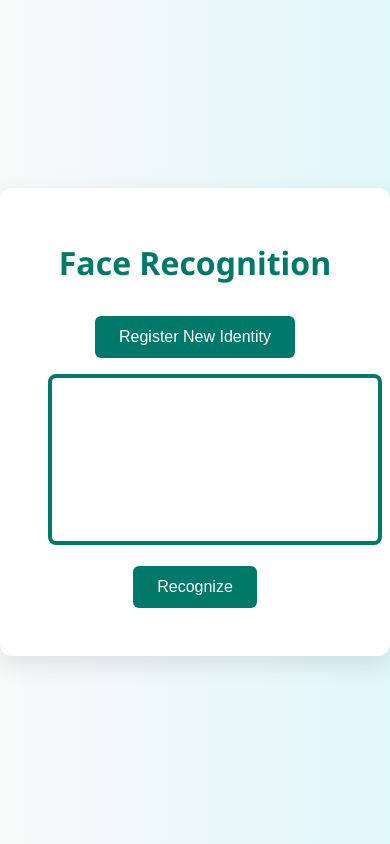
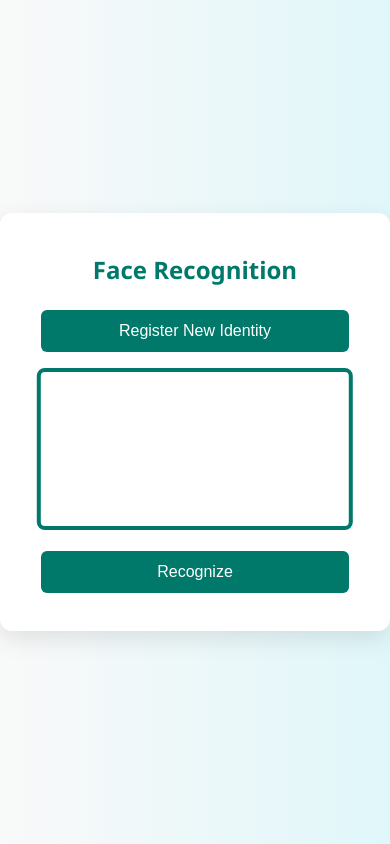
Before and after one commit to luongkhang04/face-recognition-app, a Flask app: page / in a window 390 px wide. Run offline with Flask 3, Linux system fonts and the light colour scheme.

Commit message:
update interface for mobile

```diff
--- a/static/style.css
+++ b/static/style.css
@@ -29,7 +29,7 @@ video {
   max-width: 640px;
   border: 4px solid #00796b;
   border-radius: 8px;
-  margin: 1em;
+  margin: 1em 0;
 }
 
 input[type="text"] {
@@ -61,3 +61,33 @@ p#result {
   font-weight: bold;
   color: #333;
 }
+
+@media (max-width: 768px) {
+  .container {
+    padding: 1.5em;
+  }
+
+  h1 {
+    font-size: 1.5em;
+  }
+
+  video {
+    width: 90%;
+    height: auto;
+  }
+
+  input[type="text"] {
+    width: 90%;
+    font-size: 16px;
+  }
+
+  button {
+    width: 90%;
+    font-size: 16px;
+    padding: 12px;
+  }
+
+  p#result {
+    font-size: 14px;
+  }
+}
--- a/templates/index.html
+++ b/templates/index.html
@@ -3,6 +3,7 @@
 <head>
   <meta charset="UTF-8">
   <title>Face Recognition</title>
+  <meta name="viewport" content="width=device-width, initial-scale=1.0">
   <link rel="stylesheet" href="/static/style.css">
 </head>
 <body>
--- a/templates/register.html
+++ b/templates/register.html
@@ -3,6 +3,7 @@
 <head>
   <meta charset="UTF-8">
   <title>Register Face</title>
+  <meta name="viewport" content="width=device-width, initial-scale=1.0">
   <link rel="stylesheet" href="/static/style.css">
 </head>
 <body>
```
